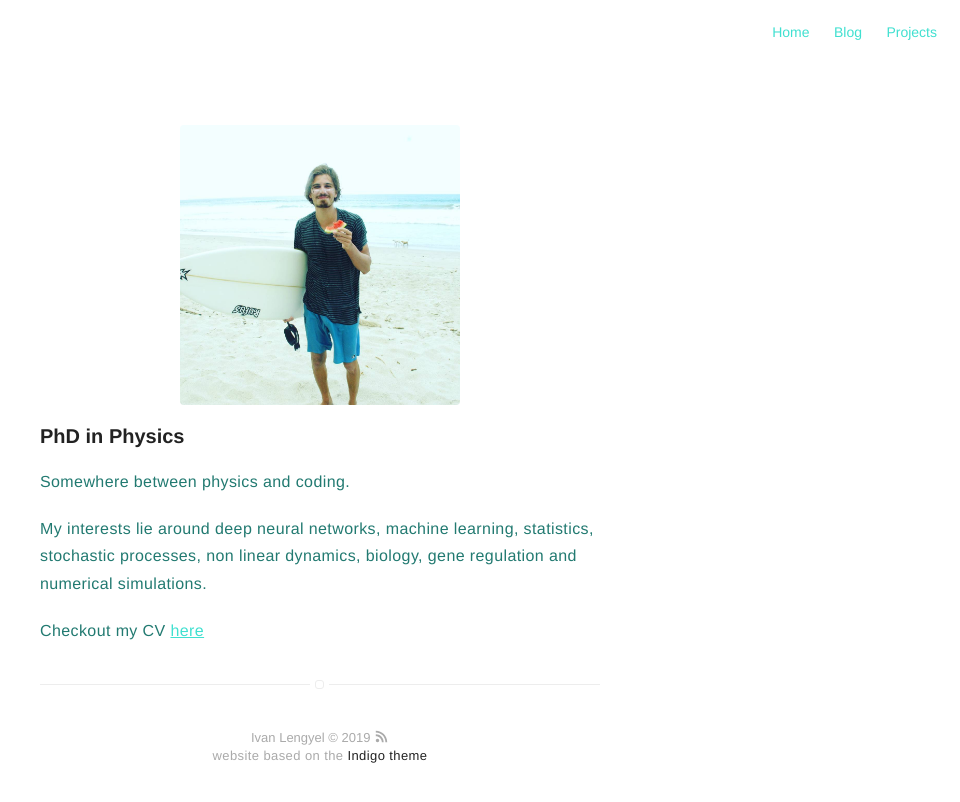
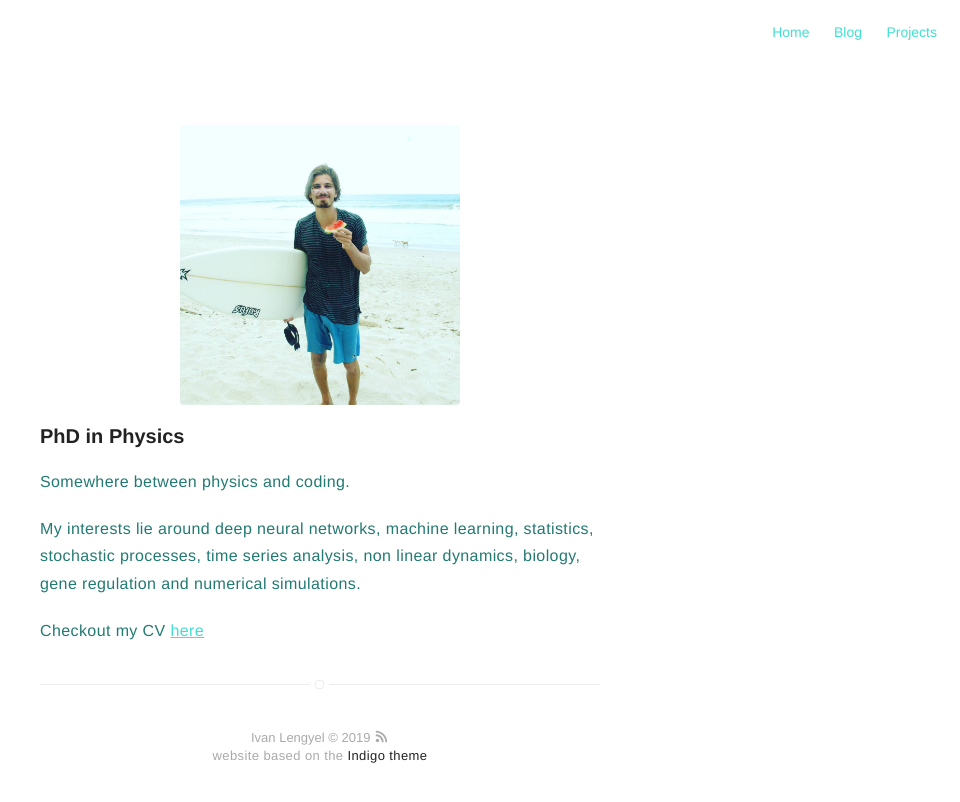
Before and after one commit to ivanlen/ivanlen.github.io, a Jekyll site: the page built from about.md, in a window 1280 px wide. Shown: the top 802 px of the page, without its empty margins (320-1280 px from the left). Built offline with Jekyll 4.4.1, drawn with Linux system fonts in a browser that asks for light colours.

Commit message:
some more info

```diff
--- a/about.md
+++ b/about.md
@@ -8,7 +8,7 @@ layout: page
 
 <p>Somewhere between physics and coding.</p>
 
-<p>My interests lie around deep neural networks, machine learning, statistics, stochastic processes, non linear dynamics, biology, gene regulation and numerical simulations.</p>
+<p>My interests lie around deep neural networks, machine learning, statistics, stochastic processes, time series analysis, non linear dynamics, biology, gene regulation and numerical simulations.</p>
 
 Checkout my CV <a href="{{ site.url }}/assets/Lengyel_CV.pdf" target="_blank">here</a>
 
```
